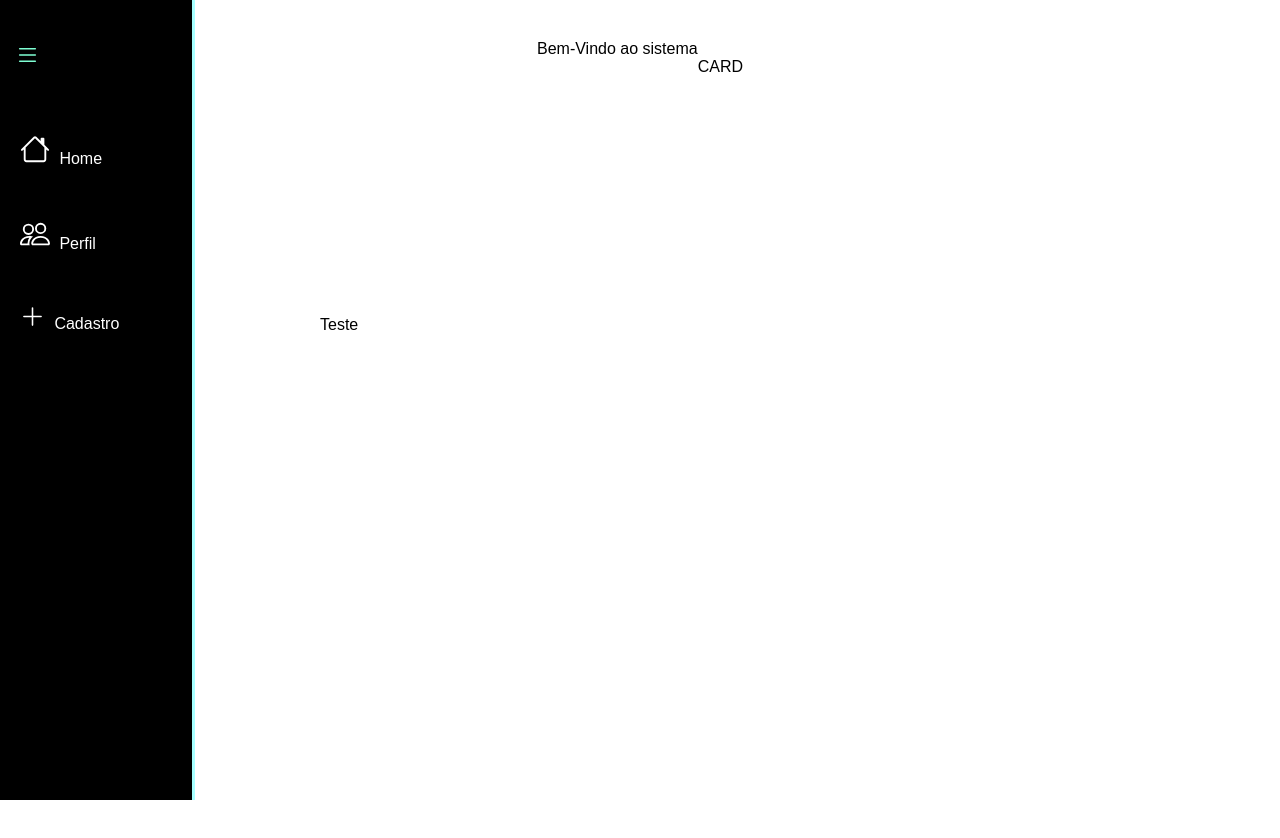
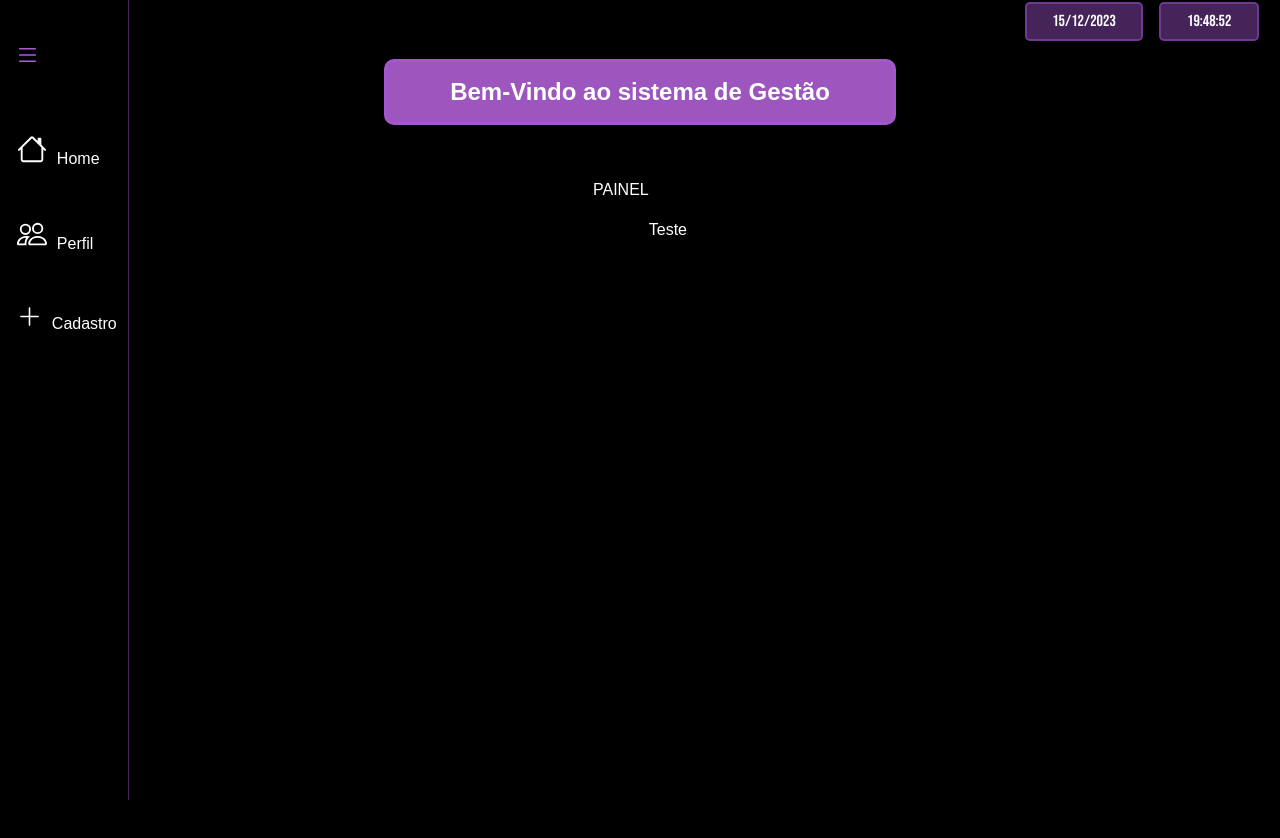
Before and after one commit to neisvn/Sistema-de-Cadastro, a plain HTML site: page sistema/Home.html in a window 1280 px wide. Drawn offline with Linux system fonts and the light colour scheme.

Commit message:
Redefinição do design do projeto

```diff
--- a/backend/db.json
+++ /dev/null
@@ -1,3 +0,0 @@
-{
-  "usuarios": {}
-}
--- a/frontend/Home.html
+++ b/sistema/Home.html
@@ -4,10 +4,14 @@
 <head>
   <link rel="preconnect" href="https://fonts.googleapis.com">
 <link rel="preconnect" href="https://fonts.gstatic.com" crossorigin>
+<link rel="preconnect" href="https://fonts.googleapis.com">
+<link rel="preconnect" href="https://fonts.gstatic.com" crossorigin>
+<link href="https://fonts.googleapis.com/css2?family=Bebas+Neue&display=swap" rel="stylesheet">
 <link href="https://fonts.googleapis.com/css2?family=Inter:wght@200;300&family=Oswald&family=Tinos&display=swap" rel="stylesheet">
   <meta charset="UTF-8" />
   <meta name="viewport" content="width=device-width, initial-scale=1.0" />
   <link rel="stylesheet" href="homeStyles.css">
+  <script src="homeScript.js"></script>
 
   <title>Home</title>
 </head>
@@ -21,29 +25,36 @@
     </div>
     <ul>
       <li class="item"><a href="./Home.html">
-      <span class="icon"><svg class="icone"xmlns="http://www.w3.org/2000/svg" width="30" height="30" fill="currentColor" class="bi bi-house" viewBox="0 0 16 16">
+      <span class="icon"><svg class="icone"xmlns="http://www.w3.org/2000/svg" width="30" height="30" fill="White" class="bi bi-house" viewBox="0 0 16 16">
   <path d="M8.707 1.5a1 1 0 0 0-1.414 0L.646 8.146a.5.5 0 0 0 .708.708L2 8.207V13.5A1.5 1.5 0 0 0 3.5 15h9a1.5 1.5 0 0 0 1.5-1.5V8.207l.646.647a.5.5 0 0 0 .708-.708L13 5.793V2.5a.5.5 0 0 0-.5-.5h-1a.5.5 0 0 0-.5.5v1.293zM13 7.207V13.5a.5.5 0 0 1-.5.5h-9a.5.5 0 0 1-.5-.5V7.207l5-5z"/>
 </svg></span>
       <span class="txt-link">Home</span></a></li>
 
       <li class="item"><a href="Perfil.html"> </span>
-        <span class="icon"><svg class="icone" xmlns="http://www.w3.org/2000/svg" width="30" height="30" fill="currentColor" class="bi bi-people" viewBox="0 0 16 16">
+        <span class="icon"><svg class="icone" xmlns="http://www.w3.org/2000/svg" width="30" height="30" fill="White" class="bi bi-people" viewBox="0 0 16 16">
   <path d="M15 14s1 0 1-1-1-4-5-4-5 3-5 4 1 1 1 1zm-7.978-1A.261.261 0 0 1 7 12.996c.001-.264.167-1.03.76-1.72C8.312 10.629 9.282 10 11 10c1.717 0 2.687.63 3.24 1.276.593.69.758 1.457.76 1.72l-.008.002a.274.274 0 0 1-.014.002H7.022ZM11 7a2 2 0 1 0 0-4 2 2 0 0 0 0 4m3-2a3 3 0 1 1-6 0 3 3 0 0 1 6 0M6.936 9.28a5.88 5.88 0 0 0-1.23-.247A7.35 7.35 0 0 0 5 9c-4 0-5 3-5 4 0 .667.333 1 1 1h4.216A2.238 2.238 0 0 1 5 13c0-1.01.377-2.042 1.09-2.904.243-.294.526-.569.846-.816M4.92 10A5.493 5.493 0 0 0 4 13H1c0-.26.164-1.03.76-1.724.545-.636 1.492-1.256 3.16-1.275ZM1.5 5.5a3 3 0 1 1 6 0 3 3 0 0 1-6 0m3-2a2 2 0 1 0 0 4 2 2 0 0 0 0-4"/>
 </svg></span>
         <span class="txt-link"> Perfil</span></a></li>
 
-      <li class="item"><a href="Cadastro.html"> <span class="icon"><svg class="icone" xmlns="http://www.w3.org/2000/svg" width="25" height="25" fill="currentColor" class="bi bi-plus-lg" viewBox="0 0 16 16">
+      <li class="item"><a href="Cadastro.html"> <span class="icon"><svg class="icone" xmlns="http://www.w3.org/2000/svg" width="25" height="25" fill="White" class="bi bi-plus-lg" viewBox="0 0 16 16">
   <path fill-rule="evenodd" d="M8 2a.5.5 0 0 1 .5.5v5h5a.5.5 0 0 1 0 1h-5v5a.5.5 0 0 1-1 0v-5h-5a.5.5 0 0 1 0-1h5v-5A.5.5 0 0 1 8 2"/>
 </svg></span>
-          <span class="txt-link"></span>Cadastro</li></a>
+          <span class="txt-link">Cadastro</span> </a></li>
     </ul>
 
 
   </nav>
+  <div class="dataHora">
+    <p id="data"></p>
+    <p id="hora"></p><br>
+  </div>
   <div class="card">
-      <p>Bem-Vindo ao sistema</p><br>  CARD
+      <h1>Bem-Vindo ao sistema de Gestão </h1>
     </div>
+
+
   <div class="painel">
+   <p>PAINEL</p>
    <ul>
     <li>
       <p>Teste</p>
--- /dev/null
+++ b/sistema/homeScript.js
@@ -0,0 +1,22 @@
+function atualizaHora() {
+  const horaElement = document.getElementById("hora");
+  const now = new Date();
+  const hours = now.getHours().toString().padStart(2, "0");
+  const minutes = now.getMinutes().toString().padStart(2, "0");
+  const seconds = now.getSeconds().toString().padStart(2, "0");
+  const timeString = `${hours}:${minutes}:${seconds}`;
+  horaElement.textContent = timeString;
+}
+function atualizaData() {
+  const dataElement = document.getElementById("data");
+  const data = new Date();
+  const dia = String(data.getDate()).padStart(2, "0");
+  const mes = String(data.getMonth() + 1).padStart(2, "0");
+  const ano = String(data.getFullYear());
+  const dataAtual = `${dia}/${mes}/${ano}`;
+  dataElement.textContent = dataAtual;
+}
+setInterval(atualizaData, 1000);
+setInterval(atualizaHora, 1000);
+atualizaHora();
+atualizaData();
--- a/frontend/homeStyles.css
+++ b/sistema/homeStyles.css
@@ -2,6 +2,7 @@
   margin: 0;
   padding: 0;
   box-sizing: border-box;
+  background-color: black;
 }
 
 body {
@@ -12,22 +13,17 @@ body {
 }
 
 nav.navegar {
-  width: 6vw;
+  width: 10vw;
   min-width: 5vw;
   height: 100%;
   background-color: rgb(0, 0, 0);
   padding: 40px 0px 40px 1%;
-  box-shadow: 3px 0 0 rgba(0, 255, 255, 0.347);
+  box-shadow: 1px 0 0 rgba(170, 90, 223, 0.404);
   position: fixed;
   top: 0;
   left: 0;
   overflow: hidden;
   transition: 0.5s;
-}
-
-nav.navegar:hover {
-  width: 15%;
-  transition: 1s;
 }
 
 .expandir {
@@ -36,7 +32,7 @@ nav.navegar:hover {
 }
 
 .expandir > i svg {
-  color: aquamarine;
+  color: rgb(170, 90, 223);
   cursor: pointer;
 }
 
@@ -48,38 +44,59 @@ ul {
 }
 
 ul li.item a {
-  color: #fff;
+  color: rgb(253, 253, 253);
   text-decoration: none;
   font-size: 1em;
   padding: 20px 4%;
   display: block;
   line-height: 2.5;
+  background-color: transparent;
 }
 
 ul li.item a:hover {
-  color: #ffffff;
+  color: rgb(170, 90, 223);
   text-decoration: none;
   font-size: 1.2em;
   padding: 10px 4%;
-  background-color: rgba(127, 255, 212, 0.711);
-  transition: 0.3s, 0.3s;
+  background-color: rgba(5, 5, 5, 0.404);
+  transition: 0.5s;
 }
 
 ul li.item a .txt-link {
   font-size: 1em;
   margin-left: 5px;
+  background-color: transparent;
 }
 
 .painel {
-  padding: 20vh 20%;
+  padding: 5vh 3vw;
+  overflow: hidden;
   justify-content: center;
-  margin: 0 5%;
+  margin: 1vh 5vw;
+
+  display: flex;
 }
-
+.painel p {
+  font-size: 1em;
+  color: #ffffff;
+}
 .card {
-  padding: 5vh 5vw;
+  padding: 2vh 2vw;
+  margin: 2vh 30vw;
+  border: solid rgba(170, 90, 223, 0.404);
+  border-radius: 10px;
+  background-color: rgb(157, 86, 190);
   display: flex;
   justify-content: center;
+  overflow: hidden;
+}
+.card h1 {
+  font-size: 1.5em;
+
+  background-color: rgb(157, 86, 190);
+  color: #ffffff;
+  justify-content: center;
+  display: inline;
 }
 
 @media screen and (max-width: 768px) {
@@ -106,3 +123,20 @@ ul li.item a .txt-link {
     padding: 10vh 5%;
   }
 }
+.dataHora {
+  display: flex;
+  padding: 2px 5px;
+  justify-content: end;
+}
+#hora,
+#data {
+  display: flex;
+  padding: 1vh 2vw;
+  border: 2px solid rgba(170, 90, 223, 0.404);
+  border-radius: 5px;
+  color: #ffffff;
+  background-color: rgba(170, 90, 223, 0.404);
+  font-family: "Bebas Neue", sans-serif;
+  justify-items: end;
+  margin-right: 1rem;
+}
```
Also changed, not shown: backend/index.js (deleted, +0 -35 lines), backend/package.json (deleted, +0 -15 lines), sistema/index.html (renamed from frontend/index.html, +1 -1 lines), sistema/Cadastro.html (renamed from frontend/Cadastro.html), sistema/Perfil.html (renamed from frontend/Perfil.html), sistema/assets/certificado.svg (renamed from frontend/assets/certificado.svg), sistema/assets/house.svg (renamed from frontend/assets/house.svg), sistema/assets/list.svg (renamed from frontend/assets/list.svg), sistema/assets/profile.svg (renamed from frontend/assets/profile.svg), sistema/modal.html (renamed from frontend/modal.html), sistema/perfilStyles.css (renamed from frontend/perfilStyles.css), sistema/scripts.js (renamed from frontend/scripts.js), sistema/styles.css (renamed from frontend/styles.css), 1 other file.
